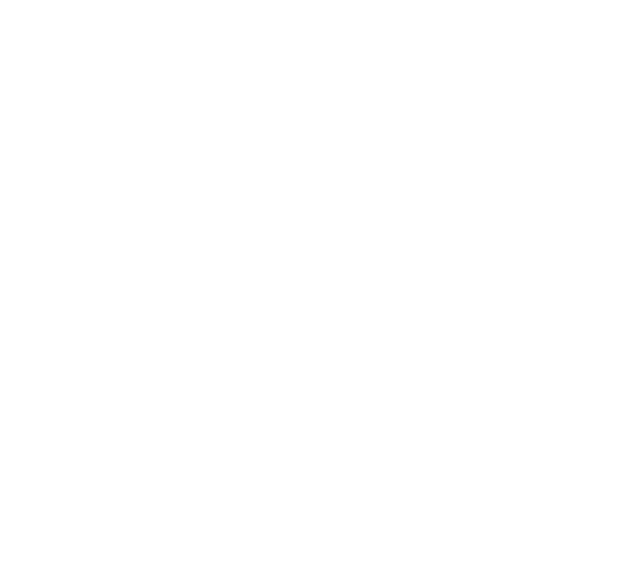
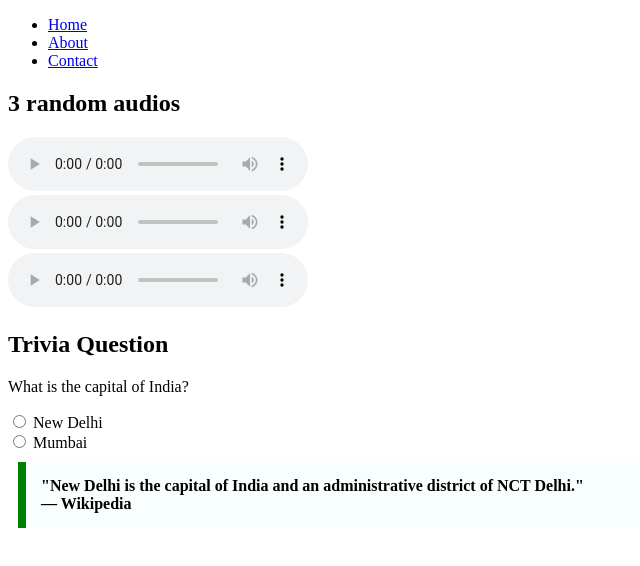
Before and after one commit to acciojob/trivia-salonibansod, a website: page main.html in a window 1280 px wide. Shown: the whole page, without its empty margins (0-640 px from the left). Drawn offline with Linux system fonts and the light colour scheme.

Commit message:
created a submission

```diff
--- a/main.html
+++ b/main.html
@@ -1,16 +1,58 @@
 <!DOCTYPE html>
+<html lang="en">
+<head>
+    <meta charset="UTF-8">
+    <meta name="viewport" content="width=device-width, initial-scale=1.0">
+    <title>Trivia Quiz</title>
+    <style>
+        blockquote {
+            max-width: 600px;
+            margin: 10px;
+            padding: 15px;
+            border-left: 8px solid green;
+            background-color: #f8fffe;
+            font-weight: bold;
+        }
+    </style>
+</head>
+<body>
+    <!-- Part 1: Navbar -->
+    <nav>
+        <ul>
+            <li><a href="#home">Home</a></li>
+            <li><a href="#about">About</a></li>
+            <li><a href="#contact">Contact</a></li>
+        </ul>
+    </nav>
 
-<html>
+    <!-- Part 2: Audio Section -->
+    <section>
+        <h2>3 random audios</h2>
+        <audio controls src="http://commondatastorage.googleapis.com/codeskulptor-demos/DDR_assets/Kangaroo_MusiQue_-_The_Neverwritten_Role_Playing_Game.mp3"></audio>
+        <br>
+        <audio controls src="http://commondatastorage.googleapis.com/codeskulptor-assets/Epoq-Lepidoptera.ogg"></audio>
+        <br>
+        <audio controls src="http://codeskulptor-demos.commondatastorage.googleapis.com/pang/paza-moduless.mp3"></audio>
+    </section>
 
-<head>
-	<link rel="stylesheet" href="styles.css">
-</head>
+    <!-- Part 3: Trivia Quiz -->
+    <section>
+        <h2>Trivia Question</h2>
+        <p>What is the capital of India?</p>
+        <form>
+            <label>
+                <input type="radio" name="capital" value="new-delhi"> New Delhi
+            </label>
+            <br>
+            <label>
+                <input type="radio" name="capital" value="mumbai"> Mumbai
+            </label>
+        </form>
 
-<body>
-	<!-- the entire body must be written by student -->
-    <script type="text/javascript" src="./script.js">
-</script>
-
+        <blockquote>
+            "New Delhi is the capital of India and an administrative district of NCT Delhi."
+            <br>— Wikipedia
+        </blockquote>
+    </section>
 </body>
-
 </html>
```
